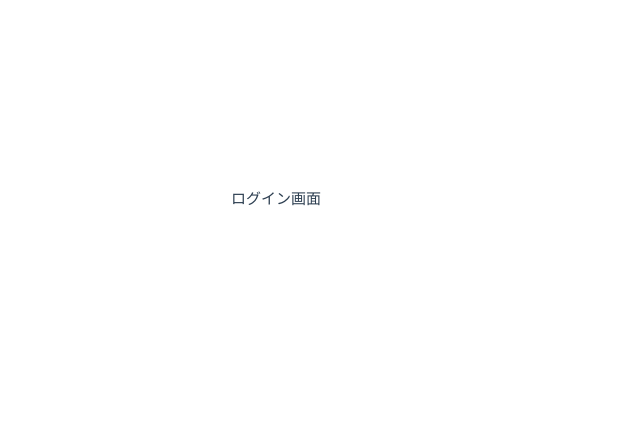
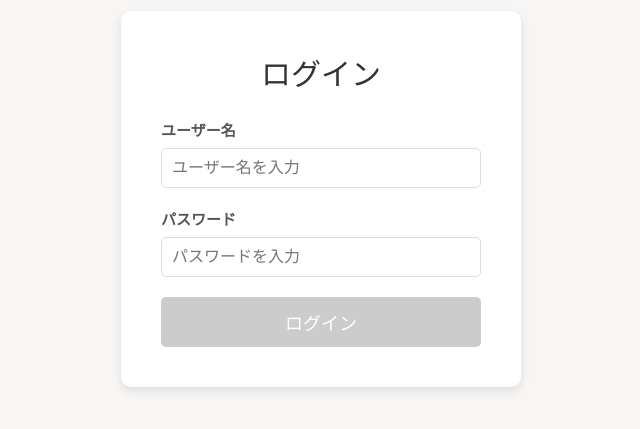
Before and after one commit to tech-education-nav/vue-spa, a Vue app: page /login in a window 1280 px wide. Shown: the part 201-630 px from the top of the page, without its empty margins (319-959 px from the left). Built offline with nearby package versions, Linux system fonts and the light colour scheme.

Commit message:
ログイン画面表示

```diff
--- a/src/App.vue
+++ b/src/App.vue
@@ -5,67 +5,3 @@ import { RouterView } from 'vue-router'
 <template>
   <RouterView />
 </template>
-
-<style scoped>
-header {
-  line-height: 1.5;
-  max-height: 100vh;
-}
-
-.logo {
-  display: block;
-  margin: 0 auto 2rem;
-}
-
-nav {
-  width: 100%;
-  font-size: 12px;
-  text-align: center;
-  margin-top: 2rem;
-}
-
-nav a.router-link-exact-active {
-  color: var(--color-text);
-}
-
-nav a.router-link-exact-active:hover {
-  background-color: transparent;
-}
-
-nav a {
-  display: inline-block;
-  padding: 0 1rem;
-  border-left: 1px solid var(--color-border);
-}
-
-nav a:first-of-type {
-  border: 0;
-}
-
-@media (min-width: 1024px) {
-  header {
-    display: flex;
-    place-items: center;
-    padding-right: calc(var(--section-gap) / 2);
-  }
-
-  .logo {
-    margin: 0 2rem 0 0;
-  }
-
-  header .wrapper {
-    display: flex;
-    place-items: flex-start;
-    flex-wrap: wrap;
-  }
-
-  nav {
-    text-align: left;
-    margin-left: -1rem;
-    font-size: 1rem;
-
-    padding: 1rem 0;
-    margin-top: 1rem;
-  }
-}
-</style>
--- a/src/assets/main.css
+++ b/src/assets/main.css
@@ -1,35 +1,5 @@
 @import './base.css';
 
-#app {
-  max-width: 1280px;
-  margin: 0 auto;
-  padding: 2rem;
-  font-weight: normal;
+body {
+  background-color: #f8f5f5;
 }
-
-a,
-.green {
-  text-decoration: none;
-  color: hsla(160, 100%, 37%, 1);
-  transition: 0.4s;
-  padding: 3px;
-}
-
-@media (hover: hover) {
-  a:hover {
-    background-color: hsla(160, 100%, 37%, 0.2);
-  }
-}
-
-@media (min-width: 1024px) {
-  body {
-    display: flex;
-    place-items: center;
-  }
-
-  #app {
-    display: grid;
-    grid-template-columns: 1fr 1fr;
-    padding: 0 2rem;
-  }
-}
--- a/src/views/auth/LoginView.vue
+++ b/src/views/auth/LoginView.vue
@@ -1 +1,119 @@
-<template>ログイン画面</template>
+<template>
+  <div class="login-container">
+    <div class="login-box">
+      <h1>ログイン</h1>
+      <form @submit.prevent="handleLogin">
+        <div class="input-group">
+          <label for="username">ユーザー名</label>
+          <input
+            v-model.trim="username"
+            type="text"
+            id="username"
+            placeholder="ユーザー名を入力"
+            required
+          />
+        </div>
+
+        <div class="input-group">
+          <label for="password">パスワード</label>
+          <input
+            v-model.trim="password"
+            type="password"
+            id="password"
+            placeholder="パスワードを入力"
+            required
+          />
+        </div>
+
+        <button type="submit" class="login-button" :disabled="!username || !password">
+          ログイン
+        </button>
+      </form>
+    </div>
+  </div>
+</template>
+
+<script setup>
+import { ref } from 'vue'
+import { useRouter } from 'vue-router'
+
+const username = ref('')
+const password = ref('')
+const router = useRouter()
+
+const handleLogin = () => {
+  alert(`ユーザー名: ${username.value}, パスワード: ${password.value}`)
+  // 仮の処理、後で認証処理を追加
+  router.push('/')
+}
+</script>
+
+<style scoped>
+/* 全体のコンテナ */
+.login-container {
+  display: flex;
+  justify-content: center;
+  align-items: center;
+  height: 100vh;
+  font-family: Arial, sans-serif;
+}
+
+/* ログインボックス */
+.login-box {
+  background: #fff;
+  padding: 40px;
+  border-radius: 10px;
+  box-shadow: 0 4px 10px rgba(0, 0, 0, 0.1);
+  max-width: 400px;
+  width: 100%;
+  text-align: center;
+}
+
+/* 見出し */
+h1 {
+  margin-bottom: 20px;
+  color: #333;
+}
+
+/* 入力グループ */
+.input-group {
+  margin-bottom: 20px;
+  text-align: left;
+}
+
+.input-group label {
+  display: block;
+  font-weight: bold;
+  margin-bottom: 5px;
+  color: #555;
+}
+
+.input-group input {
+  width: 100%;
+  padding: 10px;
+  border: 1px solid #ddd;
+  border-radius: 5px;
+  font-size: 16px;
+}
+
+/* ログインボタン */
+.login-button {
+  width: 100%;
+  padding: 12px;
+  background: #4facfe;
+  color: white;
+  border: none;
+  border-radius: 5px;
+  font-size: 18px;
+  cursor: pointer;
+  transition: background 0.3s ease;
+}
+
+.login-button:hover {
+  background: #00c6ff;
+}
+
+.login-button[disabled] {
+  background: #ccc;
+}
+</style>
```
